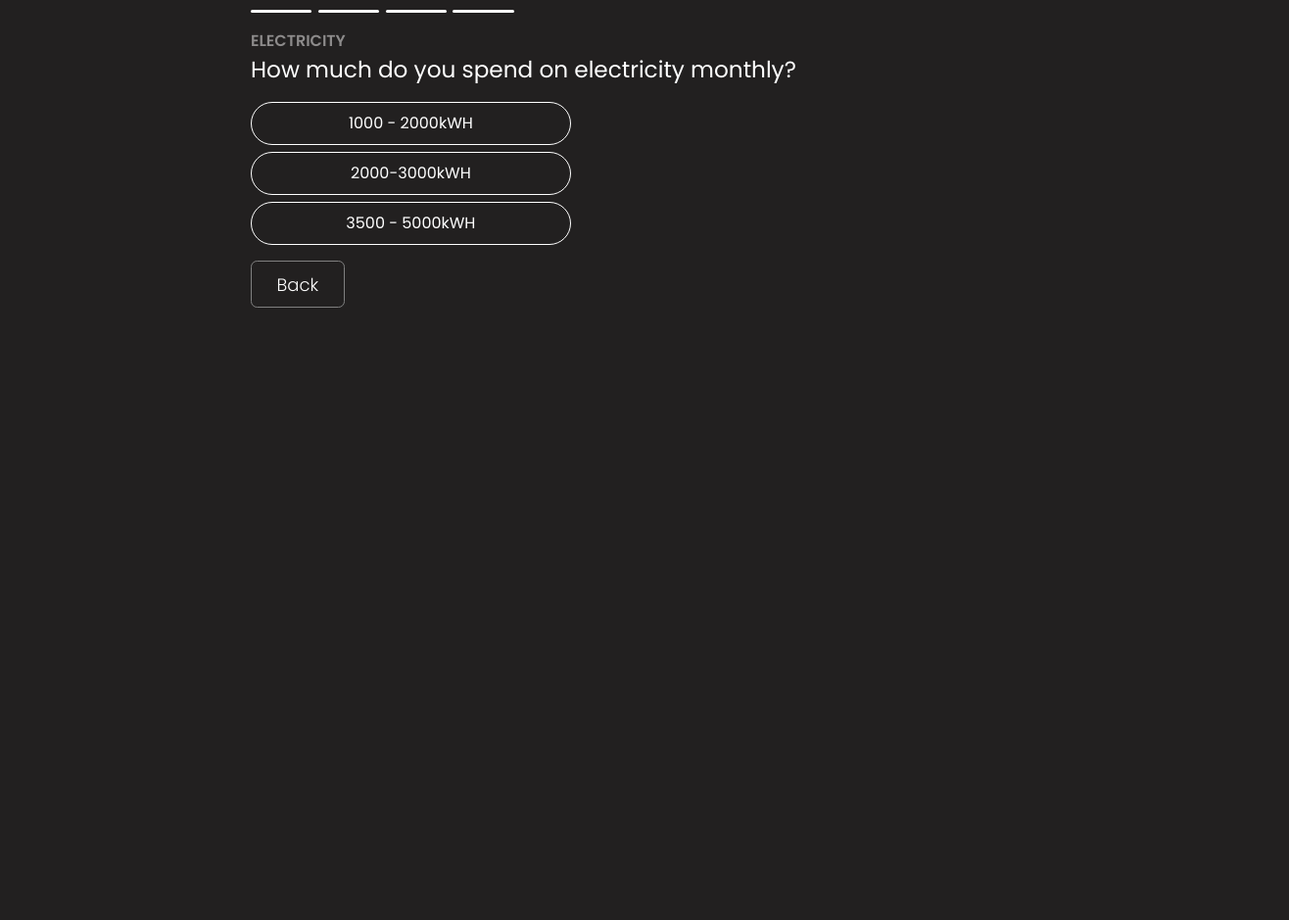
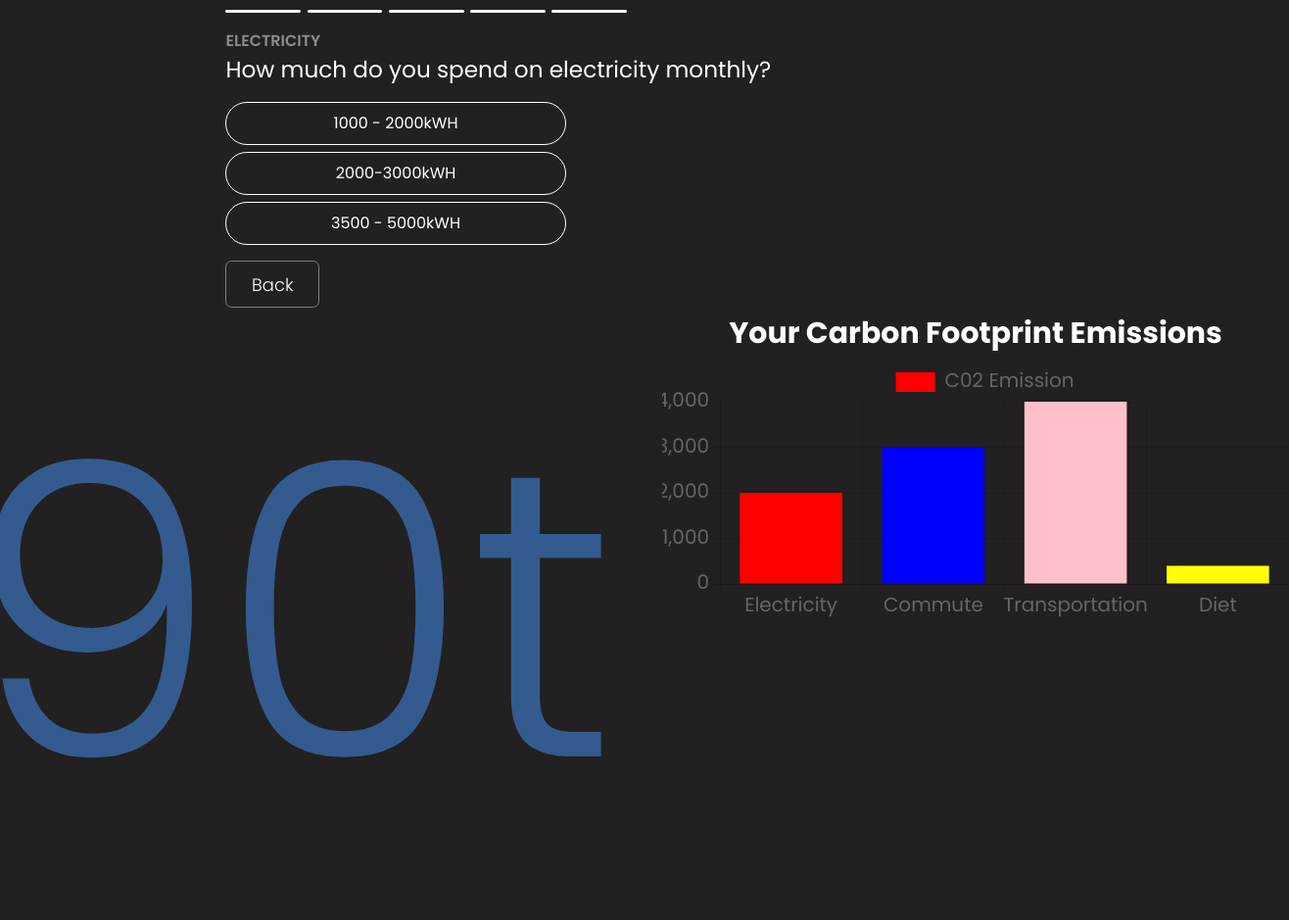
Before and after one commit to persona-mp3/carbon_calc, a plain HTML site: page index.html in a window 1280 px wide. Shown: the whole page at 98% size, 1316 px wide, since content can reach past the window. Before the commit the page ends 800 px from the top, so only its background shows below. Drawn offline with nearby package versions, Linux system fonts and the light colour scheme.

Commit message:
chartjs addedd

```diff
--- a/base.scss
+++ b/base.scss
@@ -7,11 +7,34 @@
 
 
 $transition: all ease 0.4s;
+$hover-color: rgb(205, 50, 146);
+$white-border: 1px solid white;
+$red-border: 1px solid red;
+
 body {
     background-color: rgb(34, 32, 32);
     color: white;
-    // font-family: system-ui, -apple-system, BlinkMacSystemFont, 'Segoe UI', Roboto, Oxygen, Ubuntu, Cantarell, 'Open Sans', 'Helvetica Neue', sans-serif;
     font-family:    'Poppins',Helvetica, sans-serif;
+    width: 100%;
+    display: flex;
+    flex-direction: column;
+}
+
+main {
+    // background-color: blue;
+    width: 80%;
+    margin: 0 auto;
+    display: flex;
+    flex-direction: column;
+    align-items: center;
+    justify-content: center;
+    gap: 1.28rem;
+
+    section {
+        margin: 0 auto;
+    }
+
+
 }
 
 button {
@@ -24,19 +47,24 @@ button {
     border: 1px solid grey;
     border-radius: .4rem;
     transition: $transition;
-    &:hover {
-        background-color: rgb(39, 86, 124);
-        border: 1px solid transparent;
-        cursor: pointer;
-        transition: $transition;
-    }
 }
+
+
+
+button:hover {
+    background-color: rgb(39, 86, 124);
+    border: 1px solid transparent;
+    cursor: pointer;
+    transition: $transition;
+}
+
 .quiz-wrapper {
     margin: 0 auto;
-    width: 60%;
+    width: 80%;
     // border: 1px solid red;
     display: flex;
     flex-direction: column;
+    align-self: center;
     align-items: flex-start;
     gap: 1rem;
 }
@@ -45,7 +73,7 @@ button {
     justify-content: flex-start;
     gap: .4rem;
     padding-top: .6rem;
-    width: 35%;
+    width: 50%;
 }
 span {
     // padding: .6rem;
@@ -56,7 +84,8 @@ span {
 }
 
 .seen {
-    background-color: yellowgreen;
+    background-color: rgb(205, 50, 146);
+    // background-color: yellowgreen;
 }
 
 .topic {
@@ -92,4 +121,52 @@ span {
         font-size: 1rem;
         text-align: center;
     }
+
+
+    & button:hover {
+        // : rgb(144, 156, 36);
+        border: 1px solid rgba(96, 189, 96, 0.952);
+        cursor: pointer;
+        transition: $transition;
+    }
+
 }
+
+
+.results {
+    width: 100%;
+    display: flex;
+    justify-content: center;
+    gap: 2rem;
+}
+
+.chart-js {
+    width: 50%;
+
+    #myCanvas {
+        width: 100%;
+    }
+}
+
+
+.total-footprint {
+    font-size: 26rem;
+    font-weight: 300;
+    color: rgb(51, 91, 143);
+    padding-right: 1rem;
+
+    display: flex;
+    align-items: center;
+    text-align: center;
+    gap: .4rem;
+
+    span, .unit {
+        all: unset;
+        font-size: 9.25rem;
+        font-weight: 300;
+        font-style: italic;
+        width: fit-content;
+        height: fit-content;
+        color: rgb(182, 179, 179);
+    }
+}
--- a/index.html
+++ b/index.html
@@ -5,9 +5,11 @@
     <meta name="viewport" content="width=device-width, initial-scale=1.0">
     <title>Quiz Application</title>
     <link rel="stylesheet" href="./public/css/base.css">
+    <script defer src="https://cdn.jsdelivr.net/npm/chart.js"></script>
     <script defer type="module" src="./js/quiz.js"></script>
 </head>
 <body>
+    <main>
 
         <section class="quiz-wrapper">
             <div class="quiz-progress" id="quizProgress">
@@ -29,5 +31,29 @@
             </div>
         </section>
 
+        <!-- <section class="results">
+            <p class="total-footprint" id="totalFootprint">78 <span class="unit">t</span></p>
+
+            <div class="chart-js" id="chartJs">
+
+                <canvas id="myCanvas"></canvas>
+            </div>
+        </section> -->
+    </main>
+
+
+    <section class="results">
+        <p class="total-footprint" id="totalFootprint">78 <span class="unit">t</span></p>
+
+        <div class="chart-js" id="chartJs">
+
+            <canvas id="myCanvas"></canvas>
+        </div>
+    </section>
+
+
+    <!-- <script src="https://cdn.jsdelivr.net/npm/chart.js"></script> -->
+
 </body>
+
 </html>
--- a/js/quiz.js
+++ b/js/quiz.js
@@ -9,23 +9,32 @@ const questions = [
 
 
     {
-        topic: 'Transportation',
+        topic: 'Travel',
         question: 'How many flights do you take per year',
         options: ['None', '1-2 Short Flights', '3-5 Short Flights', '1-4 Long flights'],
         values: [100, 1510, 2510, 4500]
     },
 
     {
+        topic: 'Commute',
+        question: 'If you drive, what is your approximate annual mileage?',
+        options: ['I do not own a car', 'Low (under 5,000 miles)', 'Average (5,000-10,000 miles)', 'High (10,000-15,000 miles+) '],
+        values: [0, 1000, 2500, 4000],  // CO2e values in kg/year
+        info: 'Based on average emissions of 250g CO2e/mile for standard vehicles'
+
+    },
+
+    {
         topic: 'Diet',
-        question: 'What is your primaty diet?',
+        question: 'What is your primary diet?',
         options: ['Vegan', 'Vegetarian', 'Pescatarian', 'Ominivore'],
         values: [100, 1510, 2510, 4500]
     },
     {
         topic: 'water',
-        question: 'How much water do you typically use?',
-        options: ['Minimal Usage', 'Moderate', 'Average Usage', 'High Usage'],
-        values: [100, 1510, 2510, 4500]
+        question: 'How would you describe your water usage ?',
+        options: ['Very efficient (short showers, full laundry loads)', 'Average usage', 'High usage (long showers, frequent laundry/dishwasher)'],
+        values: [100, 250, 400],  // CO2e values in kg/year
     },
 
 ]
@@ -95,6 +104,7 @@ function handleQuestion(index) {
                 currentQuestionIndex = questions.length-1;
                 console.log('end quiz')
                 // display results function
+                displayResults(userAnswer)
                 return 1;
             }
 
@@ -114,14 +124,80 @@ function handleQuestion(index) {
 }
 
 
+function displayResults(userAnswer) {
+    // let carbonEquivalent = [];
+    const number = 90
+    const renderFootprint = document.getElementById('totalFootprint');
+    const unit = document.querySelector('.unit');
+    const myChart = document.getElementById('myCanvas').getContext('2d');
+
+        Chart.defaults.font.family = 'Poppins';
+        Chart.defaults.font.size = 20;
+
+        let carbonEmissonChart = new Chart(myChart, {
+            type: "bar",
+            data: {
+                labels: ['Electricity', 'Commute', 'Transportation', 'Diet'],
+                datasets: [{
+                    label: 'C02 Emission',
+                    data: [2000, 3000, 4000, 400],
+                    backgroundColor: ['red', 'blue', 'pink', 'yellow'],
+                    hoverBorderWidth: 2,
+                    hoverBorderColor: 'grey',
+                }]
+            },
+            options: {
+                plugins: {
+                    title: {
+                        display: true,
+                        text: "Your Carbon Footprint Emissions",
+                        color: 'white',
+
+                        font: {
+
+                            size: 30,
+                        }
+                    },
+
+                    // legend: {
+                    //     display: false
+                    // }
+
+                }
+            },
+
+        })
+
+    let totalFootprint = 0;
+    // iterate through the object to get the values;
+    for (let carbonEquivalent of Object.values(userAnswer)) {
+        totalFootprint += Number(carbonEquivalent)
+    }
+
+    renderFootprint.innerText = `${number}t`;
+    unit.textContent = 't'
+
+    console.log(totalFootprint)
+}
+
+
+
+
+
+
+
+let obj = {
+    name: 5
+}
+displayResults(obj)
+
 handleQuestion(currentQuestionIndex)
+
 
 backBtn.addEventListener('click', (evt) => {
     currentQuestionIndex--
     console.log(currentQuestionIndex)
 
     const currentIndex = handleQuestion(currentQuestionIndex);
-    // console.log(currentIndex)
-    // checkDuplicateValues(userAnswers, answerObj)
 
 })
```
Also changed, not shown: public/css/base.css. Lines whose indentation alone changed are shown as unchanged.
